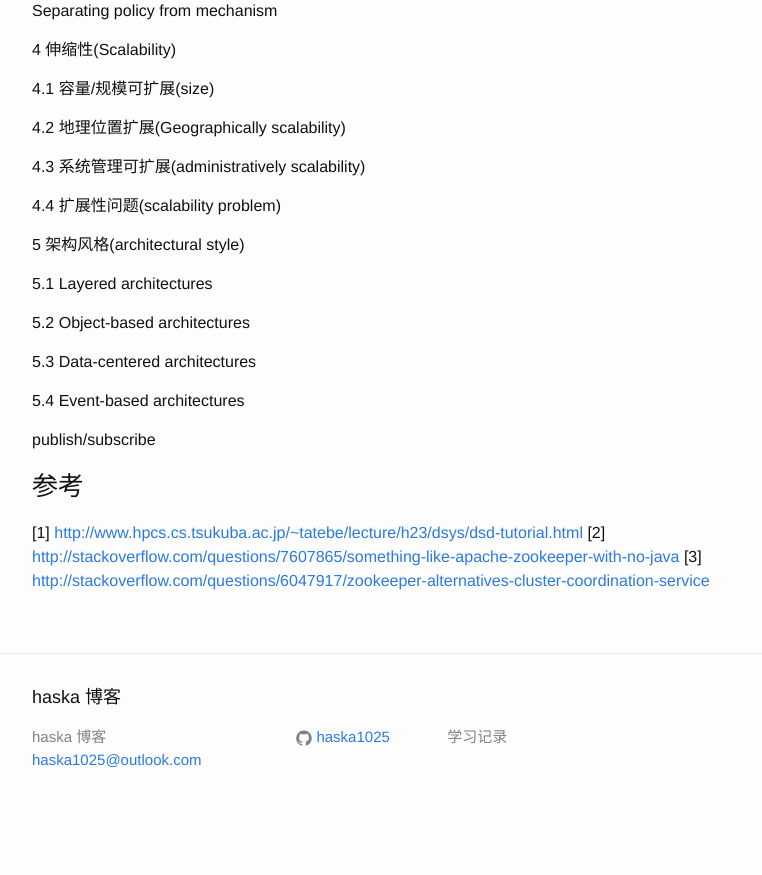
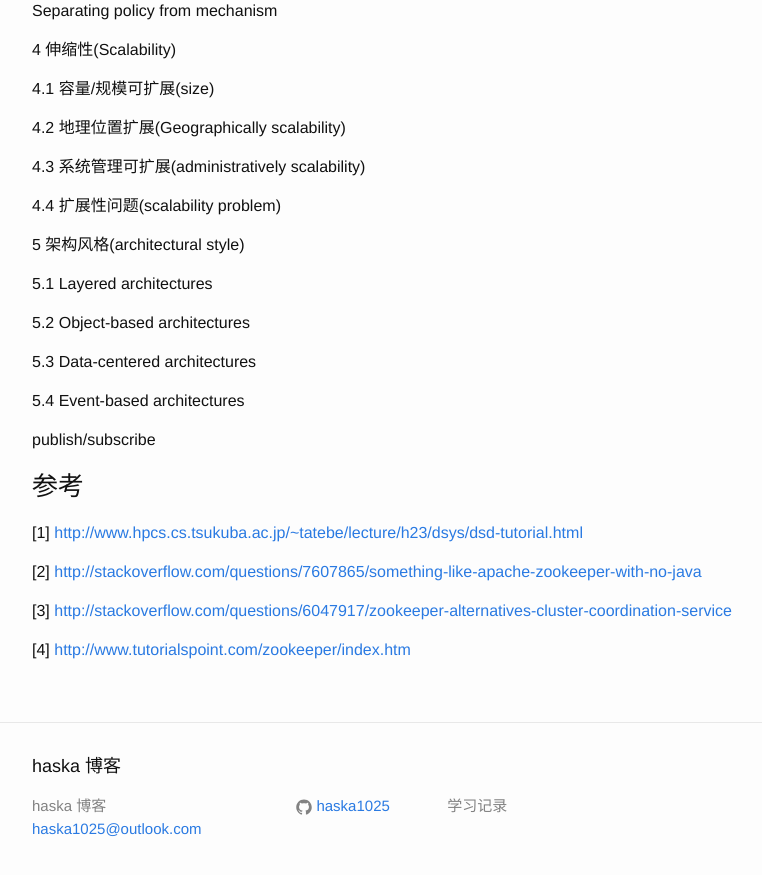
Before and after one commit to haska1025/haska1025.github.io, a Jekyll site: the page built from _posts/2016-08-04-study_distribted_system.md, in a window 1280 px wide and 900 px high, scrolled down 972 px. Shown: the top 875 px of the window, without its empty margins (238-1000 px from the left). Built offline with Jekyll 4.4.1, drawn with Linux system fonts in a browser that asks for light colours; before the commit the page ends 1803 px from its top, so only the background shows below that.

Commit message:
Update 2016-08-04-study_distribted_system.md

```diff
--- a/_posts/2016-08-04-study_distribted_system.md
+++ b/_posts/2016-08-04-study_distribted_system.md
@@ -72,5 +72,9 @@ publish/subscribe
 ### 参考
 
 [1] <http://www.hpcs.cs.tsukuba.ac.jp/~tatebe/lecture/h23/dsys/dsd-tutorial.html>
+
 [2] <http://stackoverflow.com/questions/7607865/something-like-apache-zookeeper-with-no-java>
+
 [3] <http://stackoverflow.com/questions/6047917/zookeeper-alternatives-cluster-coordination-service>
+
+[4] <http://www.tutorialspoint.com/zookeeper/index.htm>
```
